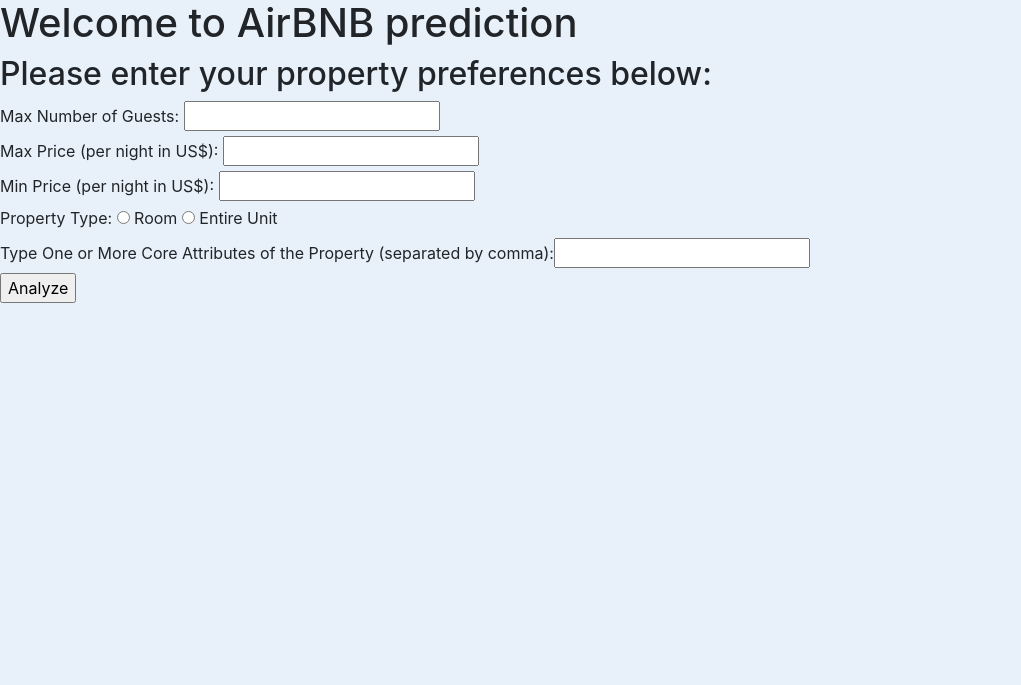
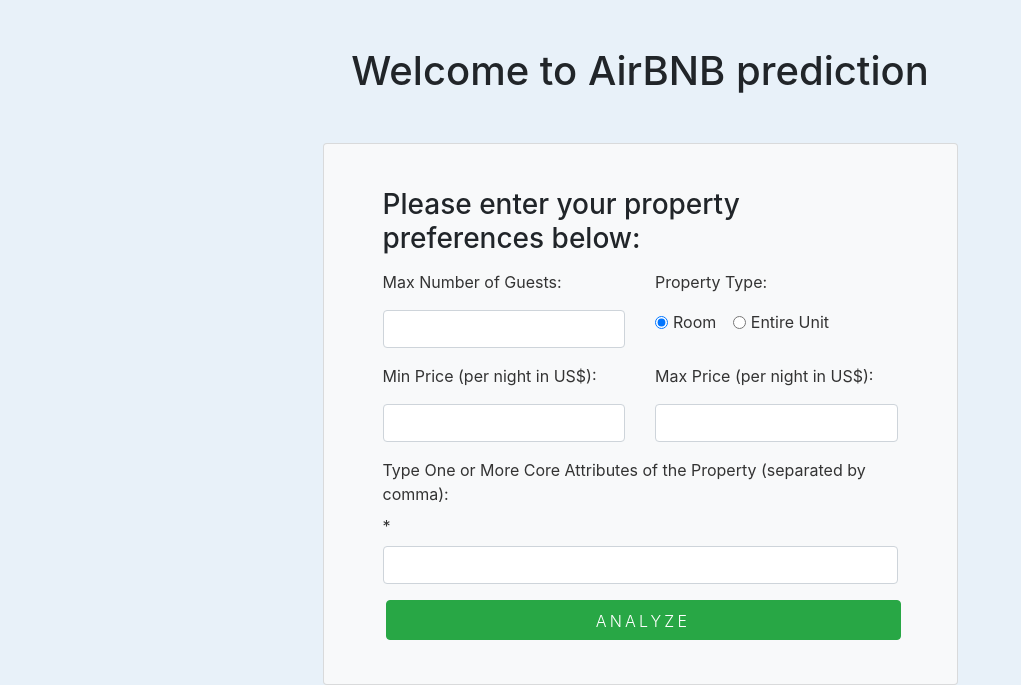
Before and after one commit to HWatanuki/Projeto_D3TOP, a Flask app: template Codigos/app/templates/home.html in a window 1280 px wide. Shown: the part 121-806 px from the top of the page, without its empty margins (0-1021 px from the left). Before the commit the page ends 424 px from the top, so only its background shows below. Run offline with Flask 3, Linux system fonts and the light colour scheme; the template is opened without the code that fills it: values that come from a table or form of the project are taken from there, others are empty; parts of the project's set-up code (start-up, migrations or seed data) failed here and were passed over; some libraries are stand-ins or nearby versions.

Commit message:
html improves

```diff
--- a/Codigos/app/templates/home.html
+++ b/Codigos/app/templates/home.html
@@ -11,9 +11,9 @@
       min-height: 100%;
     }
     .bg-image {
-      background-color: #cac6c6;
+      background-color: #323646;
       background-repeat: no-repeat;
-      background-image: url('static/imgs/ifsp_logo.png');
+      background-image: url('https://cienciadedados-ifsp.github.io/images/logo-ifsp-campinas-pb-alpha-h.png');
       background-size: 20rem;
       background-position: left;
   }
@@ -21,29 +21,63 @@
     content:" *";
     color: red;
   }
+  h1 {
+    margin-bottom: 40px;
+}
+
+label {
+    color: #333;
+}
+
+.btn-send {
+    font-weight: 300;
+    text-transform: uppercase;
+    letter-spacing: 0.2em;
+    width: 80%;
+    margin-left: 3px;
+    }
+.help-block.with-errors {
+    color: #ff5050;
+    margin-top: 5px;
+
+}
+
+.card{
+	margin-left: 10px;
+	margin-right: 10px;
+}
+
+.error{
+             color:red
+       }
 	</style>
 {% endblock %}
 
 {% block content %}
 
 
-<header class="navbar navbar-expand bg-image flex-column flex-md-row bd-navbar" style="align-items: end;">
+<header class="navbar navbar-expand bg-image flex-column flex-md-row bd-navbar">
     <ul class="navbar-nav flex-row ml-md-auto d-md-flex my-3">
-        <li>Especialização em Ciência de Dados
+        <li>
+          <span style="color: rgb(208, 224, 224); font-size: medium;">
+            Especialização em Ciência de Dados
           <br>Projeto em grupo da disciplina D3TOP - Tópicos em Ciência de Dados
+        </span>
         </li>
-        <li>Membros do grupo:</li>
+        <li><span style="color: rgb(208, 224, 224);">Membros do grupo:</span></li>
             <ul>
-                <li>Gabrielly Baratela (CP3016331)</li>
-                <li>Halisson Souza Gomides (CP3016382)</li>
-                <li>Hugo Martinelli Watanuki (CP3016692)</li>
+                <li><span style="color: rgb(208, 224, 224);">Gabrielly Baratela (CP3016331)</span></li>
+                <li><span style="color: rgb(208, 224, 224);">Halisson Souza Gomides (CP3016382)</span></li>
+                <li><span style="color: rgb(208, 224, 224);">Hugo Martinelli Watanuki (CP3016692)</span></li>
             </ul>
     </ul>
+
   </header>
-
+<!--
+<div class="container-fluid h-100">
   <h1>Welcome to AirBNB prediction</h1>
-<h2>Please enter your property preferences below:</h2>
-<form method="POST">
+      <h2 style="margin-top:30px;">Please enter your property preferences below:</h2>
+    <form class="form" method="POST" action="/">
     {# This hidden_tag is a CSRF security feature. #}
     {{ form.hidden_tag() }}
     {{ form.guest_no.label }} {{form.guest_no}}
@@ -61,4 +95,137 @@
     {{ form.submit() }}
     </form>
 
+</div>
+-->
+<div class="container">
+  <div class=" text-center mt-5 ">
+
+      <h1>Welcome to AirBNB prediction</h1>
+
+  </div>
+
+<div class="row ">
+<div class="col-lg-7 mx-auto">
+  <div class="card mt-2 mx-auto p-4 bg-light">
+    <div class="card-body bg-light">
+      <div class = "container">
+        <h3 style="margin-bottom:15px;">Please enter your property preferences below:</h3>
+        <form id="search-form" role="form" method="post" action="/">
+          {# This hidden_tag is a CSRF security feature. #}
+          {{ form.hidden_tag() }}
+
+      <div class="controls">
+
+          <div class="row">
+              <div class="col-md-6">
+                  <div class="form-group">
+                      <label for="form_name">{{ form.guest_no.label }}</label>
+                      {{form.guest_no(class_="form-control")}}
+                  </div>
+              </div>
+              <div class="col-md-6">
+
+                <label>{{form.room_type.label}}</label>
+                    <br>
+                      <div class="form-check form-check-inline">
+                        <input class="form-check-input" type="radio" name="options" id="Room" value="Room" checked>
+                        <label class="form-check-label" for="Room">Room</label>
+                      </div>
+                      <div class="form-check form-check-inline">
+                        <input class="form-check-input" type="radio" name="options" id="Entire Unit" value="Entire">
+                        <label class="form-check-label" for="Entire Unit">Entire Unit</label>
+                      </div>
+              </div>
+          </div>
+          <div class="row">
+              <div class="col-md-6">
+                  <div class="form-group">
+                      <label for="form_email">{{ form.price_min.label}}</label>
+                      {{form.price_min(class_="form-control")}}
+                  </div>
+              </div>
+              <div class="col-md-6">
+                  <div class="form-group">
+                      <label for="form_need">{{ form.price_max.label}}</label>
+                      {{form.price_max(class_="form-control")}}
+                  </div>
+              </div>
+          </div>
+          <div class="row">
+              <div class="col-md-12">
+                  <div class="form-group">
+                      <label for="form_message">{{form.core_attr.label}} *</label>
+                      {{form.core_attr(class_="form-control")}}
+                      </div>
+                  </div>
+
+              <div class="col-md-12">
+
+                  <input type="submit" id="submit" class="btn btn-success btn-send  pt-2 btn-block
+                      " value="Analyze">
+
+                <div id="loading" style="display: none;">
+                  <button class="btn btn-primary pt-2 btn-block" type="button" disabled>
+                    <span class="spinner-border spinner-border-sm" role="status" aria-hidden="true"></span>
+                    Loading...
+                  </button>
+                </div>
+          </div>
+
+          </div>
+
+
+  </div>
+   </form>
+  </div>
+</div>
+
+
+</div>
+  <!-- /.8 -->
+
+</div>
+<!-- /.row-->
+
+</div>
+</div>
+
 {% endblock %}
+
+{% block scripts %}
+<script src="https://cdnjs.cloudflare.com/ajax/libs/jquery/3.2.1/jquery.min.js"></script>
+<script src="https://cdnjs.cloudflare.com/ajax/libs/popper.js/1.12.9/umd/popper.min.js"></script>
+<script src="https://maxcdn.bootstrapcdn.com/bootstrap/4.0.0/js/bootstrap.min.js"></script>
+<script src="https://cdn.jsdelivr.net/npm/jquery-validation@1.19.5/dist/jquery.validate.min.js"></script>
+<script>
+
+  $("#search-form").validate({
+    rules : {
+          guest_no:{
+                required:true
+          },
+          price_min:{
+                required:true
+          },
+          price_max:{
+                required:true
+          },
+          core_attr:{
+                required:true,
+                minlength:4
+          }
+    }
+  });
+
+  $(document).ready(function(){
+    $("#loading").hide();
+    $("#submit").click(function(){
+          if ( $("#search-form").valid() ){
+            $("#search-form").submit(); // Submit the form
+            $("#search-form").find("#submit").hide();
+            $("#loading").show();
+          }
+        });
+  });
+</script>
+{% endblock %}
```
Also changed, not shown: Codigos/app/final_app.py (+5 -5 lines). Lines whose indentation alone changed are shown as unchanged.
